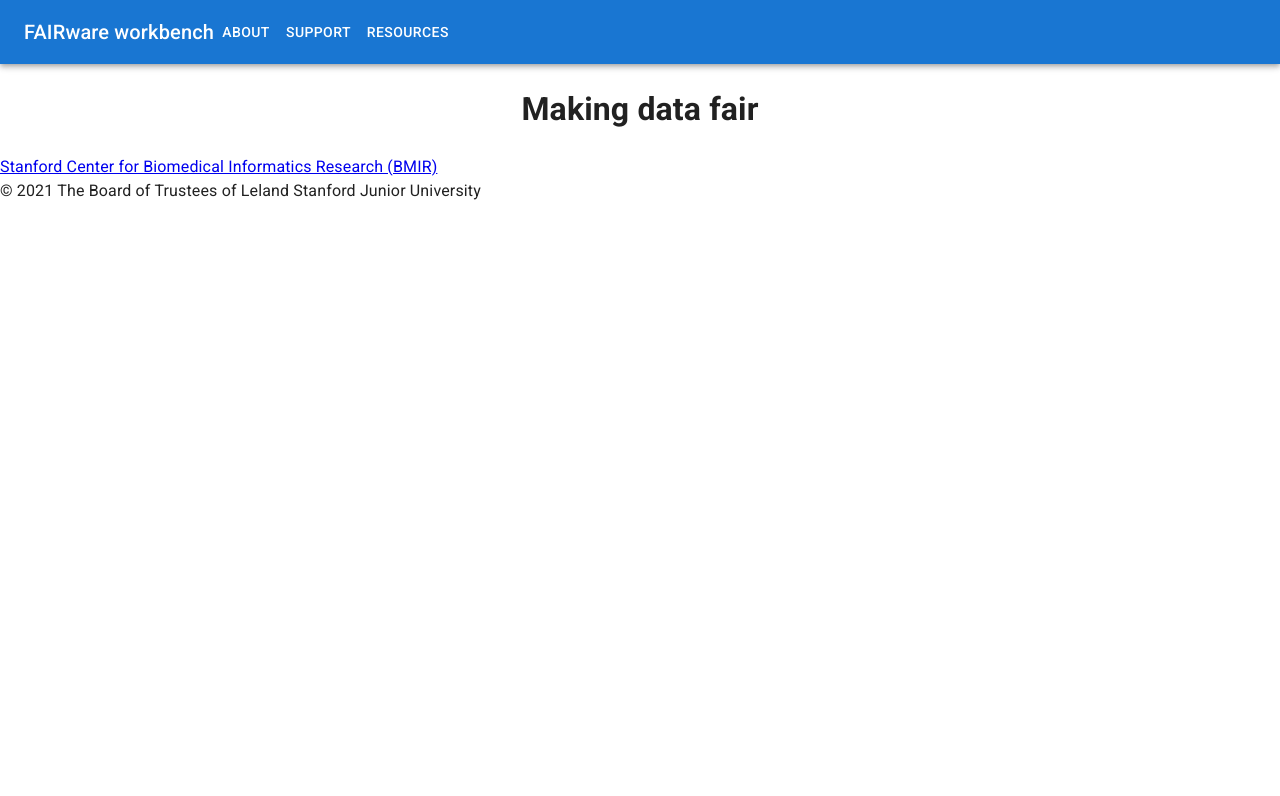
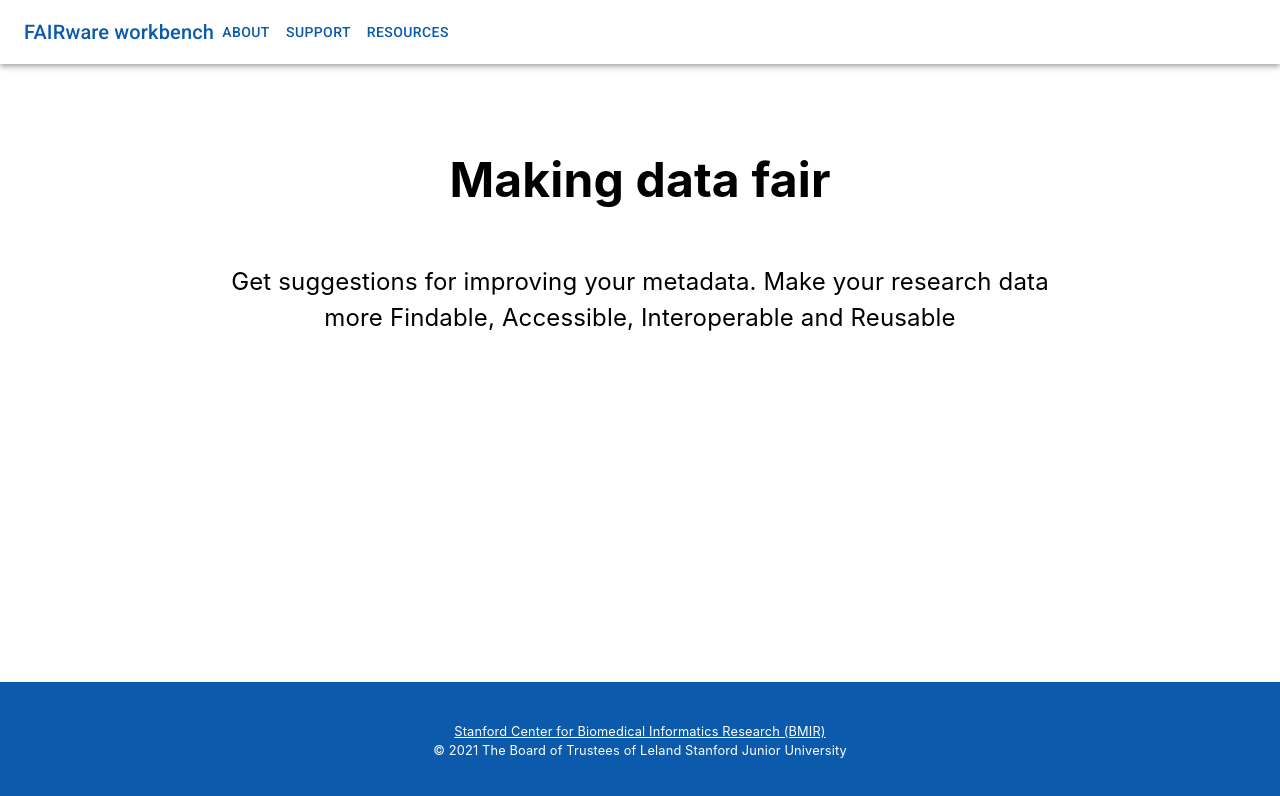
Before and after one commit to metadatacenter/fairware-workbench-ui, a React (Create React App) app: page / in a window 1280 px wide. Shown: the top 796 px of the page. Built offline with nearby package versions, Linux system fonts and the light colour scheme.

Commit message:
CSS improvements. Upgrade some package versions

```diff
--- a/package.json
+++ b/package.json
@@ -11,7 +11,7 @@
     "@testing-library/user-event": "^12.8.3",
     "react": "^17.0.2",
     "react-dom": "^17.0.2",
-    "react-scripts": "^4.0.3",
+    "react-scripts": "^5.0.0",
     "web-vitals": "^1.1.2"
   },
   "scripts": {
@@ -37,5 +37,8 @@
       "last 1 firefox version",
       "last 1 safari version"
     ]
+  },
+  "devDependencies": {
+    "@material-ui/core": "^4.12.3"
   }
 }
--- a/src/App.css
+++ b/src/App.css
@@ -1,23 +1,61 @@
+:root {
+  --color1: #FFFFFF; /* white */
+  --color2: #0B5AAB; /* blue */
+  --color3: #000000; /* black */
+}
+
 .App {
   text-align: center;
-  /*background-color: red;*/
+  font-family: "Roboto", "Helvetica", "Arial", sans-serif;
 }
 
 h1 {
-  text-align: center;
 }
 
 h2 {
-  font-size: 1.2rem;
-  font-family: "Roboto", "Helvetica", "Arial", sans-serif;
-  font-weight: 500;
-  line-height: 2.66;
-  letter-spacing: 0.08333em;
-  /*text-transform: uppercase;*/
 }
 
-pre {
-  font-family: Consolas, Monaco, "Lucida Console", "Liberation Mono", "Nimbus Mono L", "Courier New", Courier, monospace;
+/* MAIN LAYOUT - START */
+#appWrapper {
+  height: 100vh;
+  display: flex;
+  /* Direction of the items, can be row or column */
+  flex-direction: column;
+}
+
+#appHeader {
+  background-color: white;
+  color: var(--color2);
+}
+
+#appContent {
+  color: var(--color3);
+  flex: 1;
+}
+
+#appFooter {
+  padding-top: 5vh;
+  padding-bottom: 5vh;
+  background-color: #0B5AAB;
+  text-align: center;
+  color: var(--color1);
   font-size: 0.8rem;
+}
 
+#appFooter a {
+  color: var(--color1);
 }
+/* MAIN LAYOUT - END */
+
+.mainTitle {
+  margin-top: 10vh;
+  text-align: center;
+  font-size: 3rem;
+  font-weight: bold;
+}
+
+.mainSubtitle {
+  text-align: center;
+  margin: 6vh 25vh auto 25vh;
+  font-size: 1.5rem;
+}
--- a/src/App.js
+++ b/src/App.js
@@ -4,15 +4,23 @@ import './App.css';
 import CssBaseline from '@mui/material/CssBaseline';
 import AppHeader from "./components/AppHeader";
 import AppFooter from "./components/AppFooter";
+import StyledEngineProvider from "@mui/material/StyledEngineProvider";
 
 export default function App() {
 
   return (
+    <>
+      {/* Note that 'injectFirst' changes the CSS injection order so that we can override MUI's styles. More info at https://mui.com/guides/interoperability/#themeprovider */}
+      <StyledEngineProvider injectFirst>
         <React.Fragment>
           <CssBaseline/>
+          <div id="appWrapper">
             <AppHeader/>
             <AppContent/>
             <AppFooter/>
+          </div>
         </React.Fragment>
+      </StyledEngineProvider>
+    </>
   );
 }
--- a/src/components/AppContent.js
+++ b/src/components/AppContent.js
@@ -8,8 +8,10 @@ import Box from "@mui/material/Box";
 export default function AppContent() {
 
   return (
-    <div>
-    <h1>Making data fair</h1>
+    <div id="appContent">
+      <div className="mainTitle">Making data fair</div>
+      <div className="mainSubtitle">Get suggestions for improving your metadata. Make your research data more Findable, Accessible, Interoperable
+        and Reusable</div>
     </div>
   );
 }
--- a/src/components/AppFooter.js
+++ b/src/components/AppFooter.js
@@ -3,7 +3,7 @@ import React from "react";
 export default function AppFooter() {
 
   return (
-    <div>
+    <div id="appFooter">
       <div>
         <a href="https://bmir.stanford.edu/">Stanford Center for Biomedical Informatics Research (BMIR)</a>
       </div>
--- a/src/components/AppHeader.js
+++ b/src/components/AppHeader.js
@@ -4,13 +4,16 @@ import Toolbar from "@mui/material/Toolbar";
 import Typography from "@mui/material/Typography";
 import Box from "@mui/material/Box";
 import Button from "@mui/material/Button";
-import ButtonGroup from "@mui/material/ButtonGroup";
+import StyledEngineProvider from "@mui/material/StyledEngineProvider";
+import {ThemeProvider} from '@mui/material/styles';
+// import ButtonGroup from "@mui/material/ButtonGroup";
 
 export default function AppHeader() {
 
+
   return (
     <div>
-      <AppBar position="static">
+        <AppBar id={"appHeader"} position={"static"}>
           <Toolbar>
             <Typography variant="h6">
               FAIRware workbench
@@ -20,7 +23,6 @@ export default function AppHeader() {
               <Button color="inherit">Support</Button>
               <Button color="inherit">Resources</Button>
             </Box>
-
           </Toolbar>
         </AppBar>
 
--- /dev/null
+++ b/src/theme.js
@@ -0,0 +1,16 @@
+import { createTheme, ThemeProvider, styled } from '@mui/material/styles';
+import { orange } from '@mui/material/colors';
+
+const theme = createTheme({
+
+  palette: {
+    primary: {
+      main: orange[500],
+    },
+    secondary: {
+      main: orange[500],
+    },
+  },
+});
+
+export default theme;
```
Also changed, not shown: 1 other file (tests, documents, lock files or other folders). Lines whose indentation alone changed are shown as unchanged.
